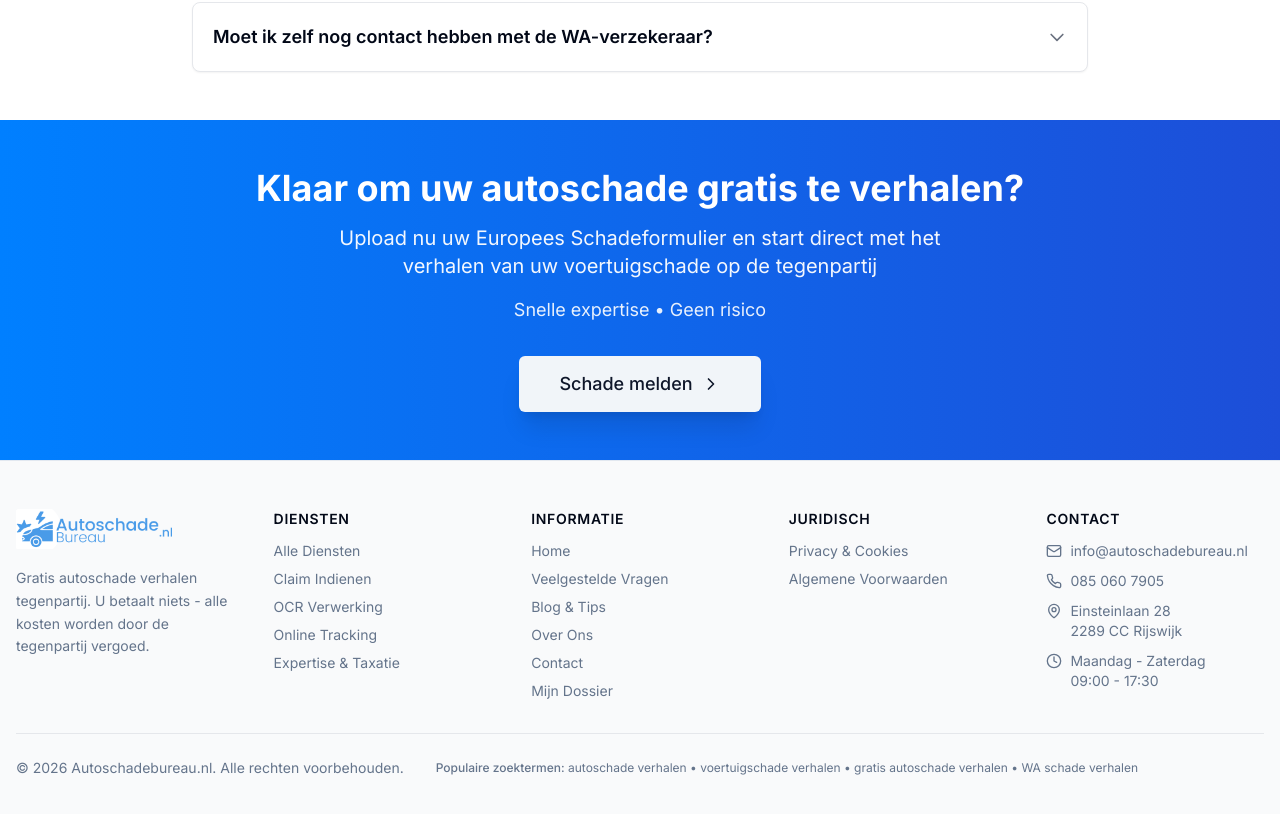
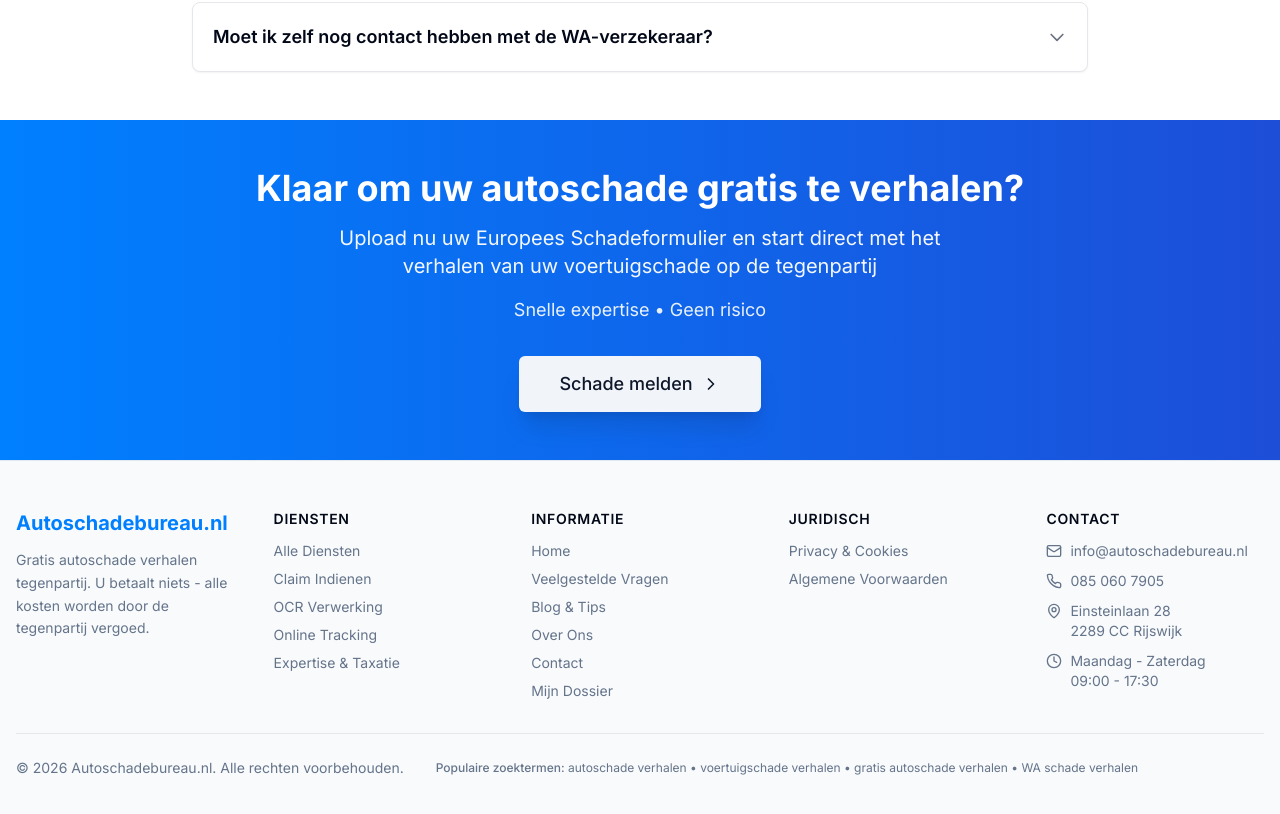
Before and after one commit to Championne/Gratisschadeverhalen.nl, a Next.js app: page / in a window 1280 px wide. Shown: the part 7029-7843 px from the top of the page. Built offline with nearby package versions, Linux system fonts and the light colour scheme; no server answers.

Commit message:
Replace logo with text in footer

```diff
--- a/components/site-footer.tsx
+++ b/components/site-footer.tsx
@@ -1,5 +1,4 @@
 import Link from "next/link"
-import Image from "next/image"
 import { Mail, Phone, MapPin, Clock } from "lucide-react"
 
 export function SiteFooter() {
@@ -10,16 +9,12 @@ export function SiteFooter() {
       <div className="container mx-auto px-4 py-8 md:py-12">
         <div className="grid grid-cols-1 md:grid-cols-2 lg:grid-cols-4 xl:grid-cols-5 gap-8 lg:gap-10">
 
-          {/* Logo & Description */}
+          {/* Title & Description */}
           <div className="space-y-3 lg:col-span-1 xl:col-span-1">
             <Link href="/" className="inline-block">
-              <Image
-                src="/logo.png"
-                alt="Autoschadebureau.nl Logo"
-                width={160}
-                height={45}
-                className="h-10 w-auto"
-              />
+              <span className="text-xl font-bold text-primary hover:text-primary/80 transition-colors">
+                Autoschadebureau.nl
+              </span>
             </Link>
             <p className="text-sm text-muted-foreground leading-relaxed">
               Gratis autoschade verhalen tegenpartij.
```
